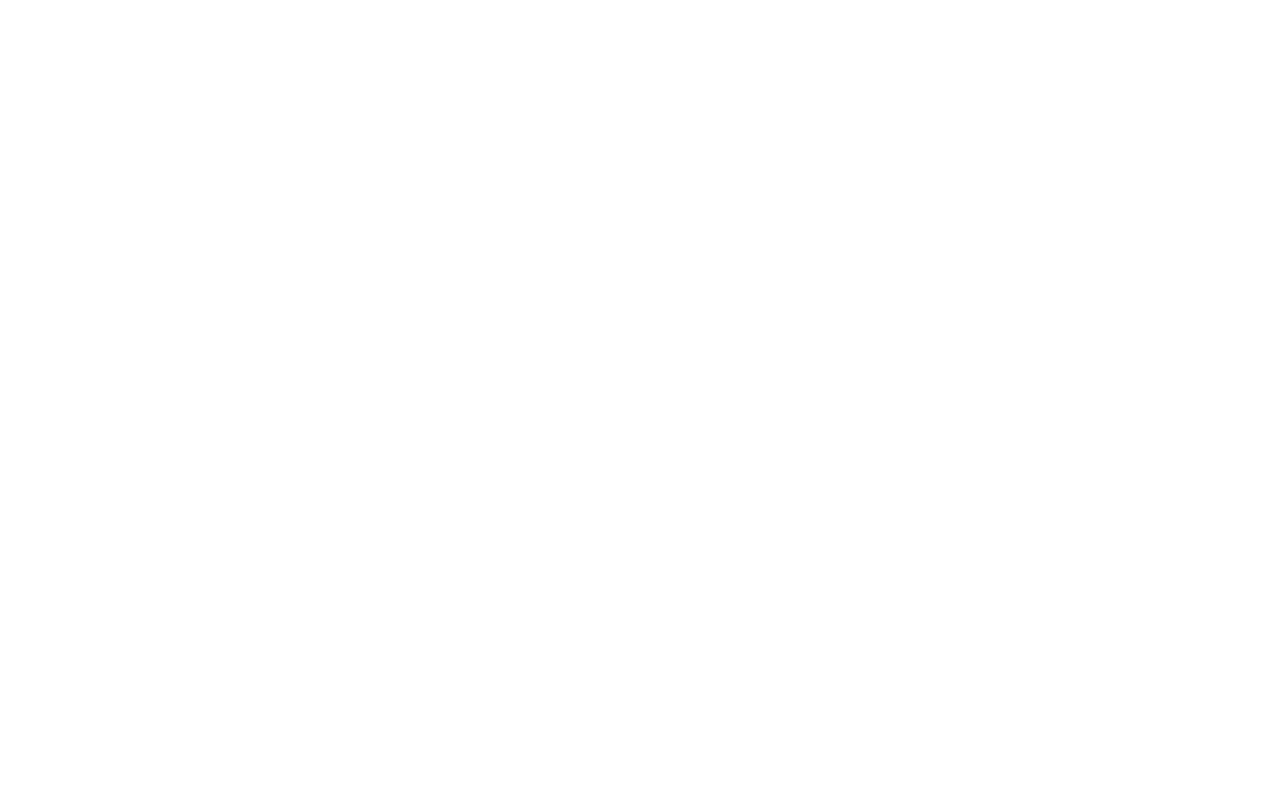
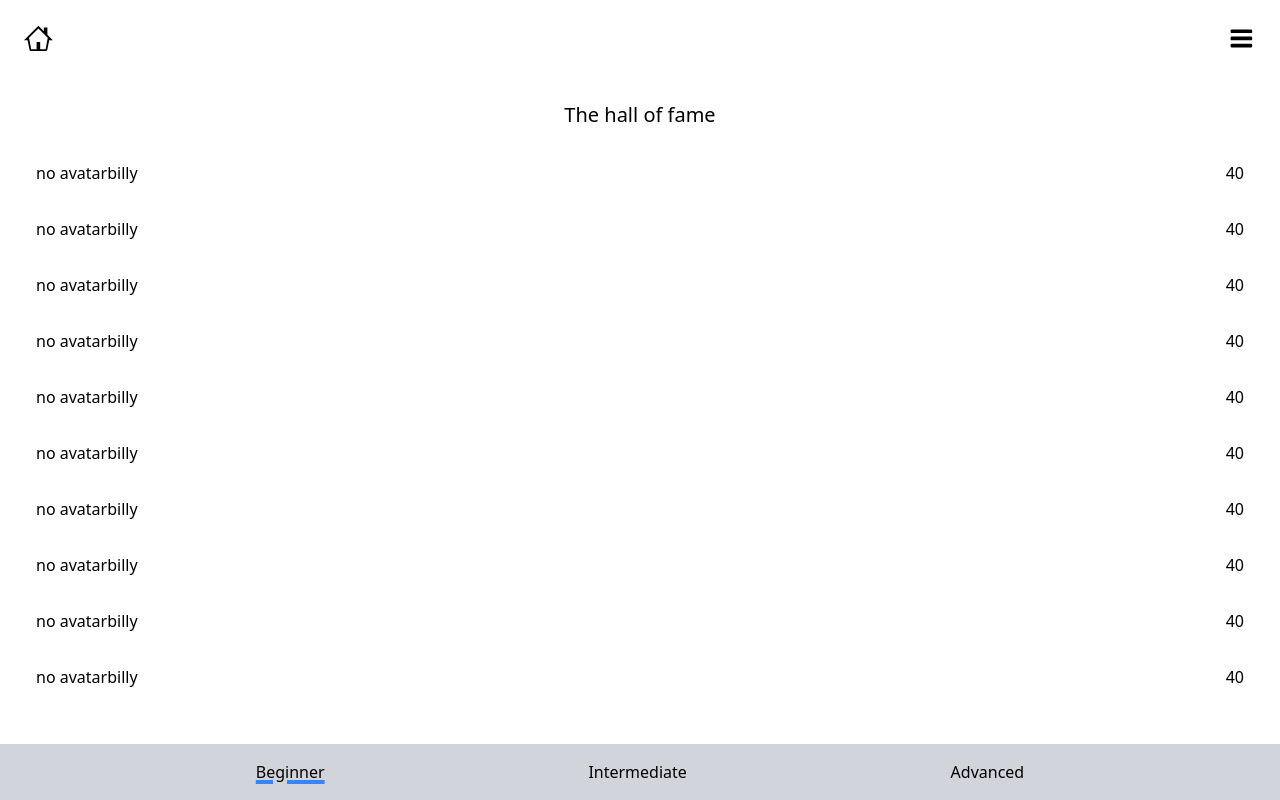
Before and after one commit to ByronStewart/Minesweeper-Clone, a React (Create React App) app in the folder frontend/: page /halloffame in a window 1280 px wide. Before the commit this address had no page. Built offline with nearby package versions, Linux system fonts and the light colour scheme.

Commit message:
feat(frontend): instructions page added
pagination added
swipe functionality added
tabs added

```diff
--- a/frontend/src/App.tsx
+++ b/frontend/src/App.tsx
@@ -4,7 +4,9 @@ import { ProvideAuth, RequireAuth } from "./hooks/useAuth"
 import BaseLayout from "./views/BaseLayout/BaseLayout"
 import GameLayout from "./views/BaseLayout/GameLayout/GameLayout"
 import MinesweeperPage from "./views/BaseLayout/GameLayout/MinesweeperPage/MinesweeperPage"
+import { HallOfFamePage } from "./views/BaseLayout/HallOfFamePage/HallOfFamePage"
 import IndexPage from "./views/BaseLayout/IndexPage/IndexPage"
+import { InstructionsPage } from "./views/BaseLayout/InstructionsPage/InstructionsPage"
 import LoginPage from "./views/BaseLayout/Login/LoginPage"
 import RegisterPage from "./views/BaseLayout/Register/RegisterPage"
 import { ProtectedPage } from "./views/ProtectedPage"
@@ -19,8 +21,8 @@ function App() {
             <Route path="/login" element={<LoginPage />}></Route>
             <Route path="/register" element={<RegisterPage />}></Route>
             <Route path="/game" element={<MinesweeperPage />}></Route>
-            {/* Highscores Page */}
-            {/* Instructions page */}
+            <Route path="/halloffame" element={<HallOfFamePage />}></Route>
+            <Route path="/instructions" element={<InstructionsPage />}></Route>
           </Route>
         </Routes>
       </BrowserRouter>
--- a/frontend/src/components/Forms/InputField.tsx
+++ b/frontend/src/components/Forms/InputField.tsx
@@ -22,7 +22,7 @@ export const InputField = ({
         <input
           className={`border focus:border-slate-600 rounded-sm ${
             icon ? "px-8" : "px-3"
-          } py-2 block w-full ${showError && "border-red-500"}`}
+          } py-2 block w-full ${showError ? "border-red-500" : ""}`}
           {...field}
           placeholder={placeholder}
         />
--- /dev/null
+++ b/frontend/src/components/Tabs/HighScore.tsx
@@ -0,0 +1,21 @@
+interface Props {
+  time: number
+  username: string
+  avatarUrl?: string
+}
+
+export const HighScore: React.FC<Props> = ({ time, username, avatarUrl }) => {
+  return (
+    <div className="flex justify-between mx-5 p-4">
+      <div className="flex justify-start">
+        {avatarUrl ? (
+          <img src={avatarUrl} alt={`${username} avatar`} />
+        ) : (
+          <div>no avatar</div>
+        )}
+        <div>{username}</div>
+      </div>
+      <div>{time}</div>
+    </div>
+  )
+}
--- /dev/null
+++ b/frontend/src/components/Tabs/Tab.tsx
@@ -0,0 +1,22 @@
+interface Props extends React.LiHTMLAttributes<HTMLLIElement> {
+  active: boolean
+}
+
+export const Tab: React.FC<Props> = (
+  { children, active, onClick },
+  ...props
+) => {
+  return (
+    <li
+      className={`cursor-pointer block py-4 px-2 ${
+        active
+          ? "underline underline-offset-2 decoration-4 decoration-blue-500"
+          : ""
+      }`}
+      onClick={onClick}
+      {...props}
+    >
+      {children}
+    </li>
+  )
+}
--- /dev/null
+++ b/frontend/src/components/Tabs/Tabs.tsx
@@ -0,0 +1,3 @@
+export const Tabs: React.FC = ({ children }) => {
+  return <ul>{children}</ul>
+}
--- a/frontend/src/index.css
+++ b/frontend/src/index.css
@@ -12,4 +12,9 @@
   .btn-outline-red {
     @apply border-red-400 hover:bg-red-200 active:bg-red-300 active:border-red-500 focus:inset-0;
   }
+  html,
+  body,
+  #root {
+    @apply h-full;
+  }
 }
--- a/frontend/src/views/BaseLayout/BaseLayout.tsx
+++ b/frontend/src/views/BaseLayout/BaseLayout.tsx
@@ -6,11 +6,13 @@ interface Props {}
 
 const BaseLayout: React.FC<Props> = () => {
   return (
-    <div>
+    <div className="h-full flex flex-col">
       <div className="w-full">
         <DefaultHeader />
       </div>
-      <Outlet />
+      <div className="flex-grow relative">
+        <Outlet />
+      </div>
     </div>
   )
 }
--- /dev/null
+++ b/frontend/src/views/BaseLayout/HallOfFamePage/HallOfFamePage.tsx
@@ -0,0 +1,220 @@
+import { useEffect, useState } from "react"
+import { HighScore } from "../../../components/Tabs/HighScore"
+import { Tab } from "../../../components/Tabs/Tab"
+
+type Difficulty = "advanced" | "intermediate" | "beginner"
+
+type HighScore = {
+  time: number
+  username: string
+  id: number
+}
+
+const mockhighscores: Record<Difficulty, Array<HighScore>> = {
+  advanced: [
+    {
+      time: 305,
+      username: "test",
+      id: 1,
+    },
+    {
+      time: 305,
+      username: "test",
+      id: 2,
+    },
+    {
+      time: 305,
+      username: "test",
+      id: 3,
+    },
+    {
+      time: 305,
+      username: "test",
+      id: 4,
+    },
+    {
+      time: 305,
+      username: "test",
+      id: 5,
+    },
+    {
+      time: 305,
+      username: "test",
+      id: 6,
+    },
+    {
+      time: 305,
+      username: "test",
+      id: 7,
+    },
+    {
+      time: 305,
+      username: "test",
+      id: 8,
+    },
+    {
+      time: 305,
+      username: "test",
+      id: 9,
+    },
+    {
+      time: 305,
+      username: "test",
+      id: 10,
+    },
+  ],
+  beginner: [
+    {
+      time: 40,
+      username: "billy",
+      id: 11,
+    },
+    {
+      time: 40,
+      username: "billy",
+      id: 12,
+    },
+    {
+      time: 40,
+      username: "billy",
+      id: 13,
+    },
+    {
+      time: 40,
+      username: "billy",
+      id: 14,
+    },
+    {
+      time: 40,
+      username: "billy",
+      id: 15,
+    },
+    {
+      time: 40,
+      username: "billy",
+      id: 16,
+    },
+    {
+      time: 40,
+      username: "billy",
+      id: 17,
+    },
+    {
+      time: 40,
+      username: "billy",
+      id: 18,
+    },
+    {
+      time: 40,
+      username: "billy",
+      id: 19,
+    },
+    {
+      time: 40,
+      username: "billy",
+      id: 20,
+    },
+  ],
+  intermediate: [
+    {
+      time: 55,
+      username: "coolio",
+      id: 21,
+    },
+    {
+      time: 55,
+      username: "coolio",
+      id: 22,
+    },
+    {
+      time: 55,
+      username: "coolio",
+      id: 23,
+    },
+    {
+      time: 55,
+      username: "coolio",
+      id: 24,
+    },
+    {
+      time: 55,
+      username: "coolio",
+      id: 25,
+    },
+    {
+      time: 55,
+      username: "coolio",
+      id: 26,
+    },
+    {
+      time: 55,
+      username: "coolio",
+      id: 27,
+    },
+    {
+      time: 55,
+      username: "coolio",
+      id: 28,
+    },
+    {
+      time: 55,
+      username: "coolio",
+      id: 29,
+    },
+    {
+      time: 55,
+      username: "coolio",
+      id: 30,
+    },
+  ],
+}
+
+export const HallOfFamePage: React.FC = () => {
+  const [highScores, setHighScores] =
+    useState<Record<Difficulty, Array<HighScore>>>()
+
+  const [tabIndex, setTabIndex] = useState<Difficulty>("beginner")
+
+  useEffect(() => {
+    setHighScores(() => mockhighscores)
+  }, [])
+  return (
+    <div>
+      <h3 className="text-xl mt-6 text-center mx-auto mb-4">
+        The hall of fame
+      </h3>
+      <div>
+        {highScores &&
+          highScores[tabIndex].map((score) => (
+            <HighScore
+              time={score.time}
+              username={score.username}
+              key={score.id}
+            ></HighScore>
+          ))}
+      </div>
+      <div className="fixed bottom-0 w-full z-10 bg-gray-300">
+        <ul className="flex justify-evenly">
+          <Tab
+            active={tabIndex === "beginner"}
+            onClick={() => setTabIndex("beginner")}
+          >
+            Beginner
+          </Tab>
+          <Tab
+            active={tabIndex === "intermediate"}
+            onClick={() => setTabIndex("intermediate")}
+          >
+            Intermediate
+          </Tab>
+          <Tab
+            active={tabIndex === "advanced"}
+            onClick={() => setTabIndex("advanced")}
+          >
+            Advanced
+          </Tab>
+        </ul>
+      </div>
+    </div>
+  )
+}
--- /dev/null
+++ b/frontend/src/views/BaseLayout/InstructionsPage/InstructionsPage.tsx
@@ -0,0 +1,128 @@
+import { useReducer, useState } from "react"
+import { IconContext } from "react-icons"
+import { GoChevronLeft, GoChevronRight } from "react-icons/go"
+import { useSwipeable } from "react-swipeable"
+import { debounce } from "lodash"
+
+type OnboardingState = {
+  page: number
+}
+type Direction = "back" | "forward"
+
+type OnboardingAction = {
+  dir: Direction
+}
+
+const reducer = (
+  state: OnboardingState,
+  action: OnboardingAction
+): OnboardingState => {
+  console.log(state, action)
+  switch (action.dir) {
+    case "back":
+      if (state.page == 0) {
+        return state
+      }
+      return {
+        page: state.page - 1,
+      }
+    case "forward":
+      if (state.page == 2) {
+        return state
+      }
+      return {
+        page: state.page + 1,
+      }
+  }
+}
+
+export const InstructionsPage: React.FC = () => {
+  const [state, dispatch] = useReducer(reducer, { page: 1 })
+  const swipeHandlers = useSwipeable({
+    onSwipedLeft: (e) => {
+      dispatch({ dir: "forward" })
+    },
+    onSwipedRight: () => {
+      dispatch({ dir: "back" })
+    },
+    preventDefaultTouchmoveEvent: true,
+  })
+  return (
+    <div {...swipeHandlers} className="flex justify-between h-full flex-col">
+      <h2 className="text-3xl ml-7 mt-10">
+        Modern <br></br>Minesweeper
+      </h2>
+      {/* Instruction pane */}
+      <div className={`mx-10 text-lg ${state.page !== 0 ? "hidden" : ""}`}>
+        <p>Swipe left to flag</p>
+        <p>Swipe right to clear</p>
+        <p>Swipe down to reveal</p>
+        <p>Swipe up to cancel</p>
+      </div>
+      <div className={`mx-10 text-lg ${state.page !== 1 ? "hidden" : ""}`}>
+        <p>
+          When you reveal a tile the tile will say how many mines are adjacent
+          to it.
+        </p>
+      </div>
+      <div className={`mx-10 text-lg ${state.page !== 2 ? "hidden" : ""}`}>
+        <p>You will if you reveal all the tiles without revealing a mine</p>
+        <br />
+        <p>If you reveal a mine...</p>
+        <p>Boom... game over...</p>
+      </div>
+      <div className="flex justify-between items-center">
+        {/* Menu Bar */}
+        <IconContext.Provider
+          value={{
+            size: "2.5em",
+          }}
+        >
+          {state.page > 0 ? (
+            <div onClick={() => dispatch({ dir: "back" })} className="p-5">
+              <GoChevronLeft color={"#000"} />
+            </div>
+          ) : (
+            <div className="p-5">
+              <GoChevronLeft color="#999" />
+            </div>
+          )}
+
+          <div className="flex justify-start gap-3 items-center p-5 pl-8">
+            <div
+              className={`${
+                state.page == 0
+                  ? "bg-blue-500 border-blue-900"
+                  : "bg-gray-500 border-gray-900"
+              } w-5 h-5 rounded-full border `}
+            ></div>
+            <div
+              className={`${
+                state.page == 1
+                  ? "bg-blue-500 border-blue-900"
+                  : "bg-gray-500 border-gray-900"
+              } w-5 h-5 rounded-full border `}
+            ></div>
+            <div
+              className={`${
+                state.page == 2
+                  ? "bg-blue-500 border-blue-900"
+                  : "bg-gray-500 border-gray-900"
+              } w-5 h-5 rounded-full border `}
+            ></div>
+          </div>
+
+          {state.page < 2 ? (
+            <div onClick={() => dispatch({ dir: "forward" })} className="p-5">
+              <GoChevronRight />
+            </div>
+          ) : (
+            <div className="p-5">
+              <GoChevronRight color="#999" />
+            </div>
+          )}
+        </IconContext.Provider>
+      </div>
+    </div>
+  )
+}
```
